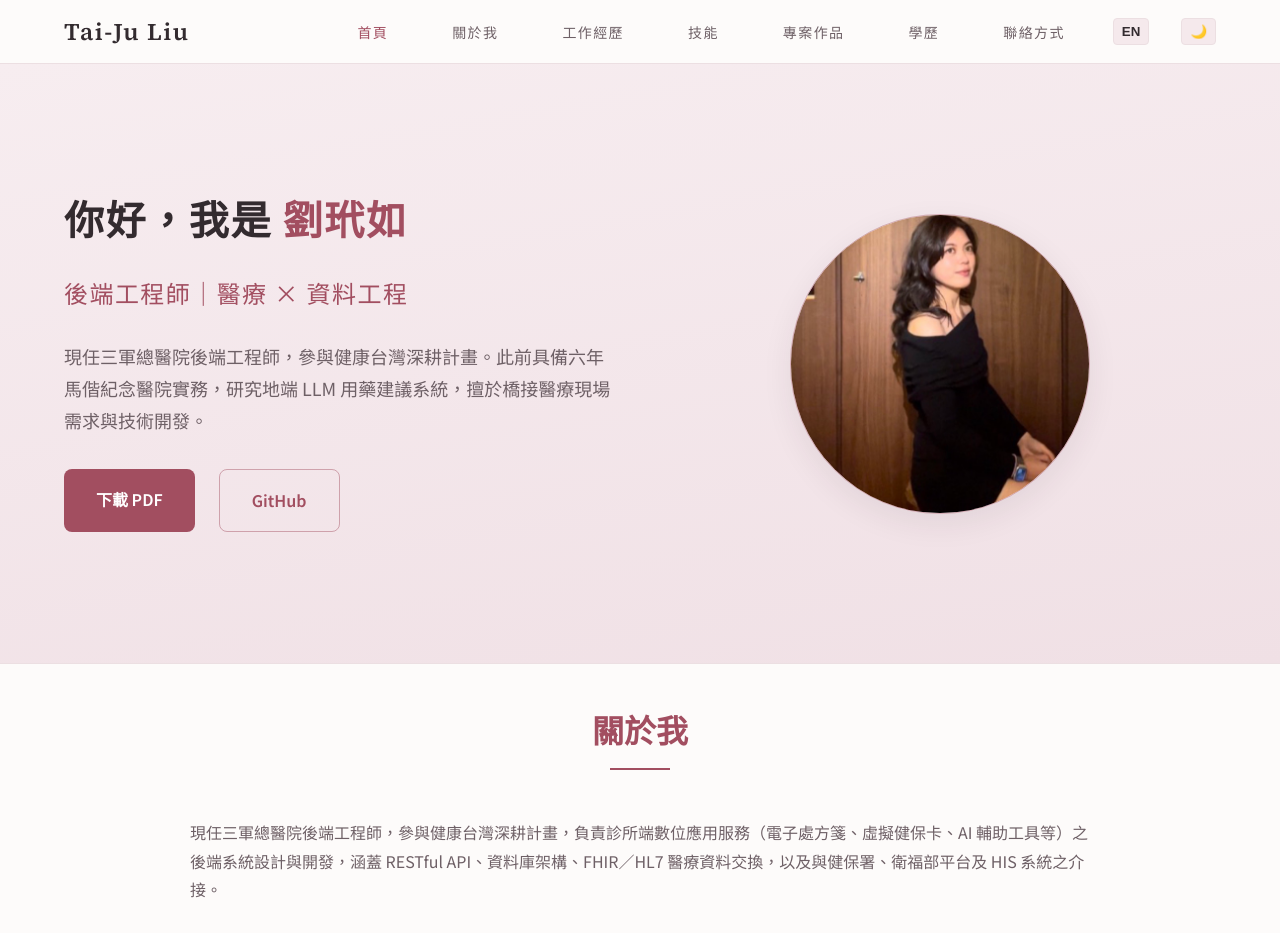
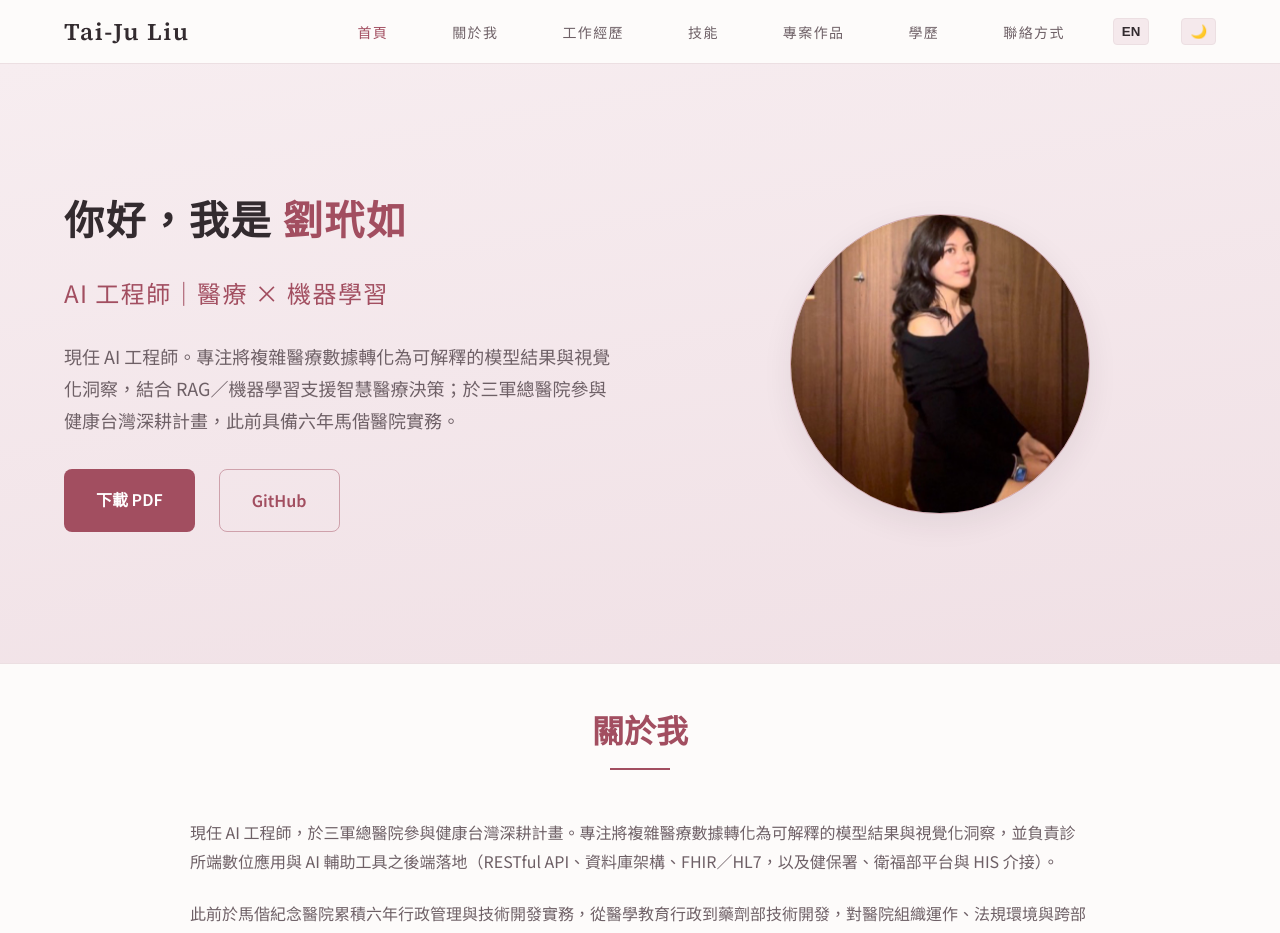
Before and after one commit to Tai-Ju/ruru-cv, a Vue app: page / in a window 1280 px wide. Shown: the top 933 px of the page. Built offline with nearby package versions, Linux system fonts and the light colour scheme.

Commit message:
feat: 職稱與自我介紹改為 AI 工程師敘事
強調將醫療數據轉為可解釋模型與視覺化洞察，並同步 GitHub Profile 定位。

Co-authored-by: Cursor <cursoragent@cursor.com>

```diff
--- a/data/resume.json
+++ b/data/resume.json
@@ -2,9 +2,9 @@
   "basics": {
     "name": "劉玳如",
     "nameLatin": "Tai-Ju Liu",
-    "title": "後端工程師｜醫療 × 資料工程",
-    "kicker": "Healthcare · Data Engineering · RAG",
-    "summary": "現任三軍總醫院後端工程師，參與健康台灣深耕計畫，負責診所端數位應用服務之後端系統設計與開發。此前具備六年馬偕紀念醫院行政管理與技術開發實務，研究地端 LLM 用藥建議系統，擅於橋接醫療現場需求與技術開發。",
+    "title": "AI 工程師｜醫療 × 機器學習",
+    "kicker": "AI Engineer · Healthcare · RAG",
+    "summary": "現任 AI 工程師。專注將複雜醫療原始數據轉化為可解釋的模型結果與視覺化洞察，結合 RAG／機器學習與量化、質化分析，支援智慧醫療與管理決策。於三軍總醫院參與健康台灣深耕計畫，此前具備六年馬偕紀念醫院實務。",
     "location": "新北市三重區"
   },
   "contact": [
--- a/src/components/resume/ResumeAbout.vue
+++ b/src/components/resume/ResumeAbout.vue
@@ -9,7 +9,7 @@ const copy = computed(() => {
     return {
       title: 'About Me',
       paragraphs: [
-        'I am a backend engineer at Tri-Service General Hospital, contributing to the Healthy Taiwan Deep Cultivation Program. I design and develop clinic-side digital services—including e-prescriptions, virtual NHI cards, and AI-assisted tools—covering RESTful APIs, database architecture, FHIR/HL7 exchange, and integration with NHIA, MOHW platforms, and HIS systems.',
+        'I work as an AI engineer at Tri-Service General Hospital on the Healthy Taiwan Deep Cultivation Program. I turn complex healthcare data into explainable model outputs and visual insights, and ship clinic-side digital services and AI-assisted tools—covering RESTful APIs, database architecture, FHIR/HL7, and integration with NHIA, MOHW platforms, and HIS systems.',
         'Previously I spent six years at Mackay Memorial Hospital in medical education administration and pharmacy technical development, building deep understanding of hospital operations, regulation, and cross-team collaboration.',
         'I am pursuing an M.S. in Information Management at National Taipei University of Nursing and Health Sciences, researching on-premise LLM medication recommendation systems.'
       ]
@@ -19,7 +19,7 @@ const copy = computed(() => {
   return {
     title: '關於我',
     paragraphs: [
-      '現任三軍總醫院後端工程師，參與健康台灣深耕計畫，負責診所端數位應用服務（電子處方箋、虛擬健保卡、AI 輔助工具等）之後端系統設計與開發，涵蓋 RESTful API、資料庫架構、FHIR／HL7 醫療資料交換，以及與健保署、衛福部平台及 HIS 系統之介接。',
+      '現任 AI 工程師，於三軍總醫院參與健康台灣深耕計畫。專注將複雜醫療數據轉化為可解釋的模型結果與視覺化洞察，並負責診所端數位應用與 AI 輔助工具之後端落地（RESTful API、資料庫架構、FHIR／HL7，以及健保署、衛福部平台與 HIS 介接）。',
       '此前於馬偕紀念醫院累積六年行政管理與技術開發實務，從醫學教育行政到藥劑部技術開發，對醫院組織運作、法規環境與跨部門協作有深入理解。這份領域知識，是我所有技術工作的根基。',
       '目前於國立臺北護理健康大學資訊管理研究所進修，研究地端 LLM 用藥建議系統，持續把醫療 domain knowledge 轉化為可落地的技術解法。'
     ]
--- a/src/components/resume/ResumeHero.vue
+++ b/src/components/resume/ResumeHero.vue
@@ -11,18 +11,18 @@ const copy = computed(() => {
   if (currentLang.value === 'en') {
     return {
       title: "Hi, I'm",
-      subtitle: 'Backend Engineer · Healthcare × Data Engineering',
+      subtitle: 'AI Engineer · Healthcare × Machine Learning',
       description:
-        'Backend engineer at Tri-Service General Hospital, working on the Healthy Taiwan Deep Cultivation Program. With six years of hospital practice and applied RAG experience, I bridge clinical needs and technical delivery.',
+        'AI / backend engineer at Tri-Service General Hospital. I turn complex healthcare data into explainable model outputs and visual insights, and ship RAG / ML solutions that support digital health decisions.',
       download: 'Download PDF'
     }
   }
 
   return {
     title: '你好，我是',
-    subtitle: '後端工程師｜醫療 × 資料工程',
+    subtitle: 'AI 工程師｜醫療 × 機器學習',
     description:
-      '現任三軍總醫院後端工程師，參與健康台灣深耕計畫。此前具備六年馬偕紀念醫院實務，研究地端 LLM 用藥建議系統，擅於橋接醫療現場需求與技術開發。',
+      '現任 AI 工程師。專注將複雜醫療數據轉化為可解釋的模型結果與視覺化洞察，結合 RAG／機器學習支援智慧醫療決策；於三軍總醫院參與健康台灣深耕計畫，此前具備六年馬偕醫院實務。',
     download: '下載 PDF'
   }
 })
```
